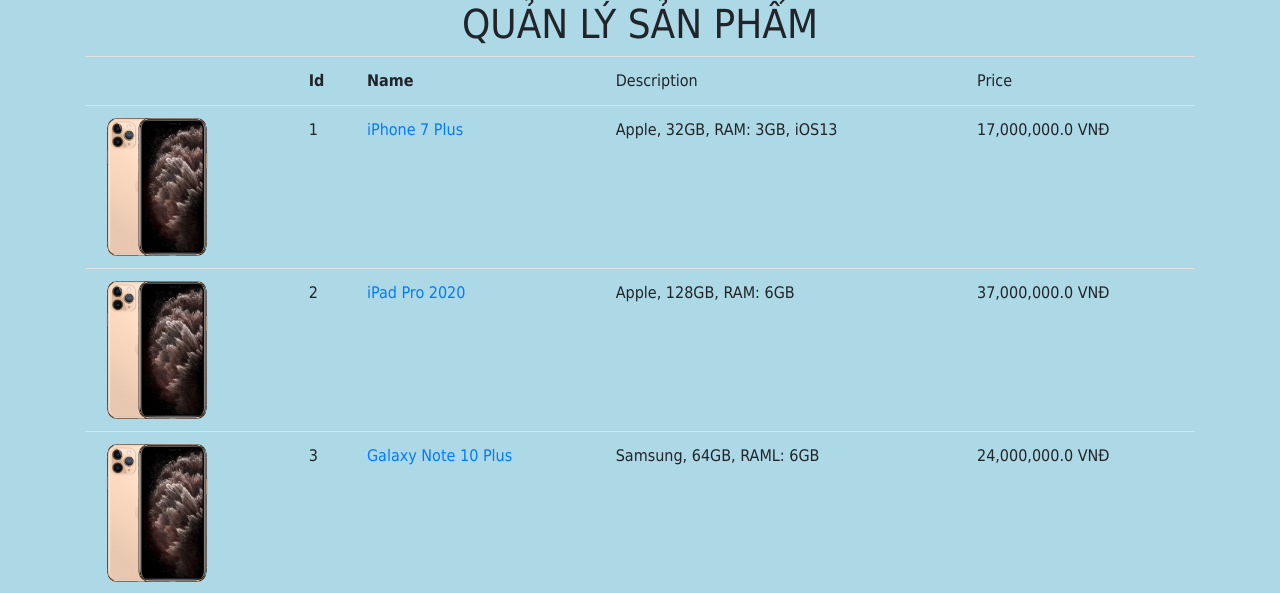
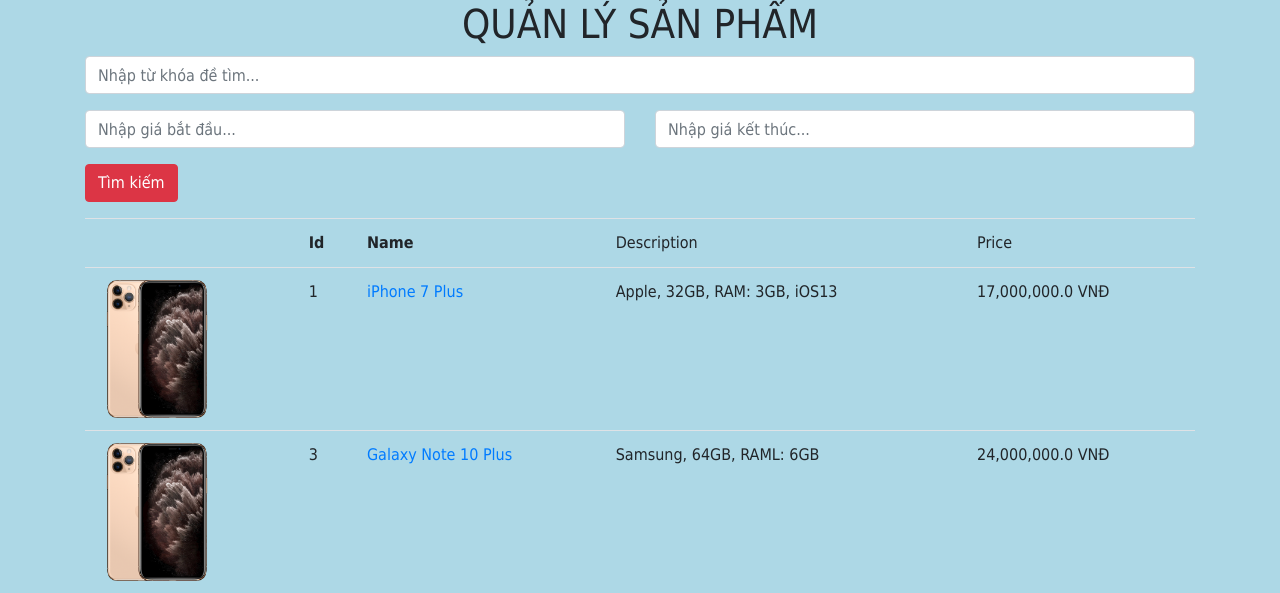
Before and after one commit to duonghuuthanh/saleappv11, a Flask app: page /products?category_id=1 in a window 1280 px wide. Shown: the top 593 px of the page. Run offline with Flask 2, Linux system fonts and the light colour scheme; some libraries are stand-ins or nearby versions.

Commit message:
chuc nang tim kiem

```diff
--- a/saleapp/data/categories.json
+++ b/saleapp/data/categories.json
@@ -5,6 +5,6 @@
   "id": 2,
   "name": "Tablet"
 }, {
-  "id": 1,
+  "id": 3,
   "name": "Laptop"
 }]
--- a/saleapp/main.py
+++ b/saleapp/main.py
@@ -1,4 +1,4 @@
-from flask import render_template
+from flask import render_template, request
 from saleapp import app, utils
 
 
@@ -11,7 +11,15 @@ def index():
 
 @app.route("/products")
 def product_list():
-    products = utils.read_data(path='data/products.json')
+    kw = request.args.get("kw")
+    cate_id = request.args.get("category_id")
+    from_price = request.args.get("from_price")
+    to_price = request.args.get("to_price")
+
+    products = utils.read_products(cate_id=cate_id,
+                                   kw=kw,
+                                   from_price=from_price,
+                                   to_price=to_price)
 
     return render_template('products.html',
                            products=products)
--- a/saleapp/templates/index.html
+++ b/saleapp/templates/index.html
@@ -13,7 +13,7 @@
     <ul>
         <li><a href="{{ url_for('product_list') }}"> Tất cả </a></li>
         {% for cat in categories %}
-        <li><a href="#"> {{cat.name}} </a></li>
+        <li><a href="{{ url_for('product_list', category_id=cat.id) }}"> {{cat.name}} </a></li>
         {% endfor %}
     </ul>
 </body>
--- a/saleapp/templates/products.html
+++ b/saleapp/templates/products.html
@@ -11,6 +11,33 @@
 <body>
     <div class="container">
         <h1 class="text-center">QUẢN LÝ SẢN PHẨM</h1>
+        <div>
+            <form>
+                <div class="form-group">
+                    <input class="form-control"
+                           name="kw"
+                           placeholder="Nhập từ khóa đề tìm..." />
+                </div>
+                <div class="row">
+                    <div class="col-md-6 form-group">
+                        <input type="number"
+                               name="from_price"
+                               class="form-control"
+                               placeholder="Nhập giá bắt đầu..." />
+                    </div>
+                    <div class="col-md-6 form-group">
+                        <input type="number"
+                               class="form-control"
+                               name="to_price"
+                               placeholder="Nhập giá kết thúc..." />
+                    </div>
+                </div>
+                <div class="form-group">
+                    <input type="submit" value="Tìm kiếm"
+                           class="btn btn-danger" />
+                </div>
+            </form>
+        </div>
         <table class="table">
             <tr>
                 <th></th>
--- a/saleapp/utils.py
+++ b/saleapp/utils.py
@@ -6,6 +6,26 @@ def read_data(path='data/categories.json'):
         return json.load(f)
 
 
+def read_products(kw=None, cate_id=None,
+                  from_price=None, to_price=None):
+    products = read_data(path='data/products.json')
+
+    if cate_id:
+        cate_id = int(cate_id)
+        products = [p for p in products if (p['category_id'] == cate_id)]
+
+    if kw:
+        products = [p for p in products if p['name'].find(kw) >= 0]
+
+    if from_price and to_price:
+        from_price = float(from_price)
+        to_price = float(to_price)
+
+        products = [p for p in products if p['price'] >= from_price and p['price'] <= to_price]
+
+    return products
+
+
 def get_product_by_id(product_id):
     products = read_data('data/products.json')
     for p in products:
```
Also changed, not shown: 1 other file.
